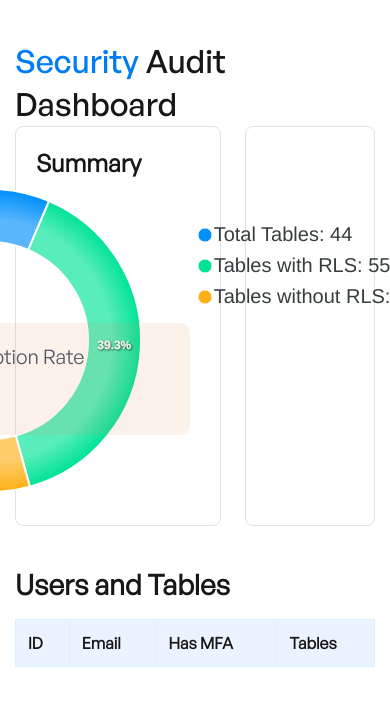
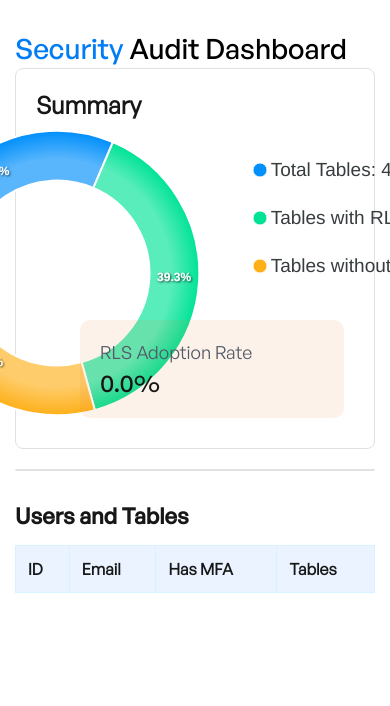
Before and after one commit to Codiantsoftware/supa-auth, a Next.js app: page /home in a window 390 px wide. Shown: the top 706 px of the page. Built offline with nearby package versions, Linux system fonts and the light colour scheme.

Commit message:
worked on dashboard responsive

```diff
--- a/src/app/assets/scss/pages/_dashboard.scss
+++ b/src/app/assets/scss/pages/_dashboard.scss
@@ -1,9 +1,10 @@
 .dashboardPage{
-    padding:40px 0;
+    padding-top: 40px;
     $blue:#007cf5;
     font-family: 'General Sans';
     .page-title{
         font-size: 40px;font-weight: 500;
+        color: #000;
         span{color:$blue;}
         font-family: 'General Sans Medium';
         margin-bottom: 0;
@@ -17,12 +18,13 @@
         align-items: center;
         justify-content: center;
         border-radius: 6px;
+        margin-left: 5px;
         &-danger{background-color: #fceceb; color:#e85347;}
         &-success{background-color: #e6fcf6; color:#1ee0ac;}
     }
     .section{
         box-shadow: none; padding:60px 0; margin-bottom: 0;
-        &-title{font-size: 26px;font-family: 'General Sans'; margin-bottom: 20px; span{color:$blue;}}
+        &-title{font-size: 26px;font-family: 'General Sans Medium'; margin-bottom: 20px; span{color:$blue;}}
     }
     .container{
         max-width: 1340px; margin:0 auto;
@@ -36,16 +38,6 @@
             display: flex;
             align-items: center;
             position: relative;
-            &::before{
-                content: '';
-                position: absolute;
-                bottom: 0;
-                right: 0;
-                width: 85px;
-
-                background-image: url('../../images/table-bg-1.png');
-                height: 77px;
-                }
             &.purple{
                 background: #693ee014;
                 &::before{
@@ -79,9 +71,22 @@
             height: 60px;
             width: 60px;
             margin-right: 15px;
+            object-fit: contain;
         }
         &-section{
             padding-bottom: 0!important;
+        }
+        &-item{
+            &::before{
+                content: '';
+                position: absolute;
+                bottom: 0;
+                right: 0;
+                width: 85px;
+                background-image: url('../../images/table-bg-1.png');
+                height: 77px;
+                background-repeat: no-repeat;
+            }
         }
      }
      .security{
@@ -114,29 +119,25 @@
        &-text{font-family: 'General Sans Medium'; color:#fff;}
        &-details{color:#8d99ad;}
     }
-
+    .users-tables-responsive{
+        max-width: 100%;
+        overflow-x: auto;
+    }
     .user-table{
         thead{
             th{
                 background-color: #eaf3ff;
             }
         }
-        .table-cell{border: 1px solid rgb(214, 243, 255);}
+        .table{
+            &-cell{
+                border: 1px solid rgb(214, 243, 255);
+                white-space: nowrap;
             }
-    @media (max-width: 1399px){
-        .container{
-            max-width: 100%; padding: 0 15px;
+            &-item{
+                &:last-child{
+                    margin-bottom: 0;
                 }
-        .section{
-            padding: 40px 0;
-            &-title{
-                font-size: 28px;
-                margin-bottom: 15px;
-            }
-        }
-        .page{
-            &-title{
-                font-size: 32px;
             }
         }
     }
@@ -242,10 +243,142 @@
             display: flex;align-items: center;justify-content: center; position: relative;
         }
         &_card{
-                padding:20px;background-color: rgba(#E97D35, 0.1); width: 295px; border-radius: 10px;
+            padding:20px;background-color: rgba(#E97D35, 0.1); width: 312px; border-radius: 10px;
             position: absolute;right:30px;bottom:90px;
-                label{font-size: 20px;color:#525866;font-weight: 500; }
-                p{font-size: 26px;font-weight: 600;margin-top: 10px;}
+            label{font-size: 20px;color:#525866;font-family: "General Sans"; }
+            p{font-size: 26px;font-family: "General Sans Medium";margin-top: 5px; line-height: 1.2  ;}
+        }
+    }
+    @media (max-width: 1399px){
+        .container{
+            max-width: 100%; padding: 0 15px;
+        }
+        .section{
+            padding: 40px 0;
+            &-title{
+                font-size: 24px;
+                margin-bottom: 15px;
+            }
+        }
+        .page{
+            &-title{
+                font-size: 32px;
+            }
+        }
+        .summeryGraph{
+            &_card{
+                width: 264px;
+                label{
+                    font-size: 18px;
+                }
+                p{
+                    font-size: 24px;
+                }
+            }
+            &-item{
+                gap: 0 14px;
+                p{
+                    font-size: 16px;
+                }
+                .status{
+                    font-size: 14px;
                 }
             }
         }
+        .summary, .security{
+            &-item{
+                padding: 18px;
+            }
+            &-label{
+                font-size: 18px;
+            }
+            &-value{
+                font-size: 24px;
+            }
+        }
+        .summary{
+            &-item{
+                &::before{
+                    background-size: contain;
+                    width: 55px;
+                    height: 50px;
+                }
+            }
+            &-icon{
+                width: 50px;
+                height: 50px;
+            }
+        }
+    }
+    @media (max-width: 1199px){
+        padding-top: 30px;
+        .page{
+            &-title{
+                font-size: 28px;
+            }
+        }
+        .section{
+            &-title{
+                font-size: 22px;
+            }
+        }
+        .summeryGraph{
+            &-item{
+                padding: 20px 15px;
+            }
+        }
+        .summary, .security{
+            &-item{
+                padding: 14px;
+            }
+            &-label{
+                font-size: 16px;
+            }
+            &-value{
+                font-size: 22px;
+            }
+        }
+        .summary{
+            &-icon{
+                width: 42px;
+                height: 42px;
+                margin-right: 10px;
+            }
+        }
+        .security{
+            &-item{
+                img{
+                    height: 52px;
+                }
+            }
+        }
+
+    }
+    @media (max-width: 991px){
+        .section{
+            padding: 30px 0;
+                &-title{
+                    font-size: 22px;
+                }
+            }
+        .summary{
+            &-grid{
+                grid-template-columns: repeat(2, 1fr);
+            }
+        }
+        .summeryGraph{
+            .col{
+                &-left, &-right{
+                    max-width: 100%;
+                    flex: 100%;
+                }
+                &-left{
+                    margin-bottom: 20px;
+                }
+            }
+            &_card{
+                bottom: 30px;
+            }
+        }
+    }
+}
--- a/src/app/home/page.js
+++ b/src/app/home/page.js
@@ -55,11 +55,19 @@ export default function Home() {
                 type: 'gradient',
             },
             legend: {
-                fontSize: '20px',
-                offsetY: 20,
-                offsetX: -40,
+                fontSize: '19px',
+                fontWeight: '500',
+                offsetY: 5,
+                offsetX: -25,
                 formatter: function(val, opts) {
                     return `${val}: ${opts.w.config.series[opts.seriesIndex]}`;
+                },
+                itemMargin: {
+                    horizontal: 20, // Space between legend items horizontally
+                    vertical: 13, // Space between legend items vertically
+                  },
+                  markers: {
+                    offsetX: -2, // Move marker further left to create more space
                 }
             },
             labels: ["Total Tables", "Tables with RLS", "Tables without RLS"]
@@ -196,7 +204,7 @@ export default function Home() {
                                 {recommendations.map((rec, index) => (
                                     <div key={index} className='summeryGraph-item'>
                                         <div className="summeryGraph-user">
-                                            <img src="user-1.png" alt="" />
+                                            <img src="placeholder-img.png" alt="user" />
                                         </div>
                                         <div>
                                         <p className='summeryGraph-table'>Table: <span>{rec.table}</span> </p>
@@ -217,6 +225,7 @@ export default function Home() {
             <div className='section users-tables'>
                 <div className="container">
                     <h2 className='section-title'>Users and Tables</h2>
+                    <div className='users-tables-responsive'>
                     <table className="user-table">
                         <thead>
                             <tr className='table-header'>
@@ -256,6 +265,7 @@ export default function Home() {
                             ))}
                         </tbody>
                     </table>
+                    </div>
                 </div>
             </div>
 
```
Also changed, not shown: public/placeholder-img-light.png (added), public/placeholder-img.png (added). Lines whose indentation alone changed are shown as unchanged.
